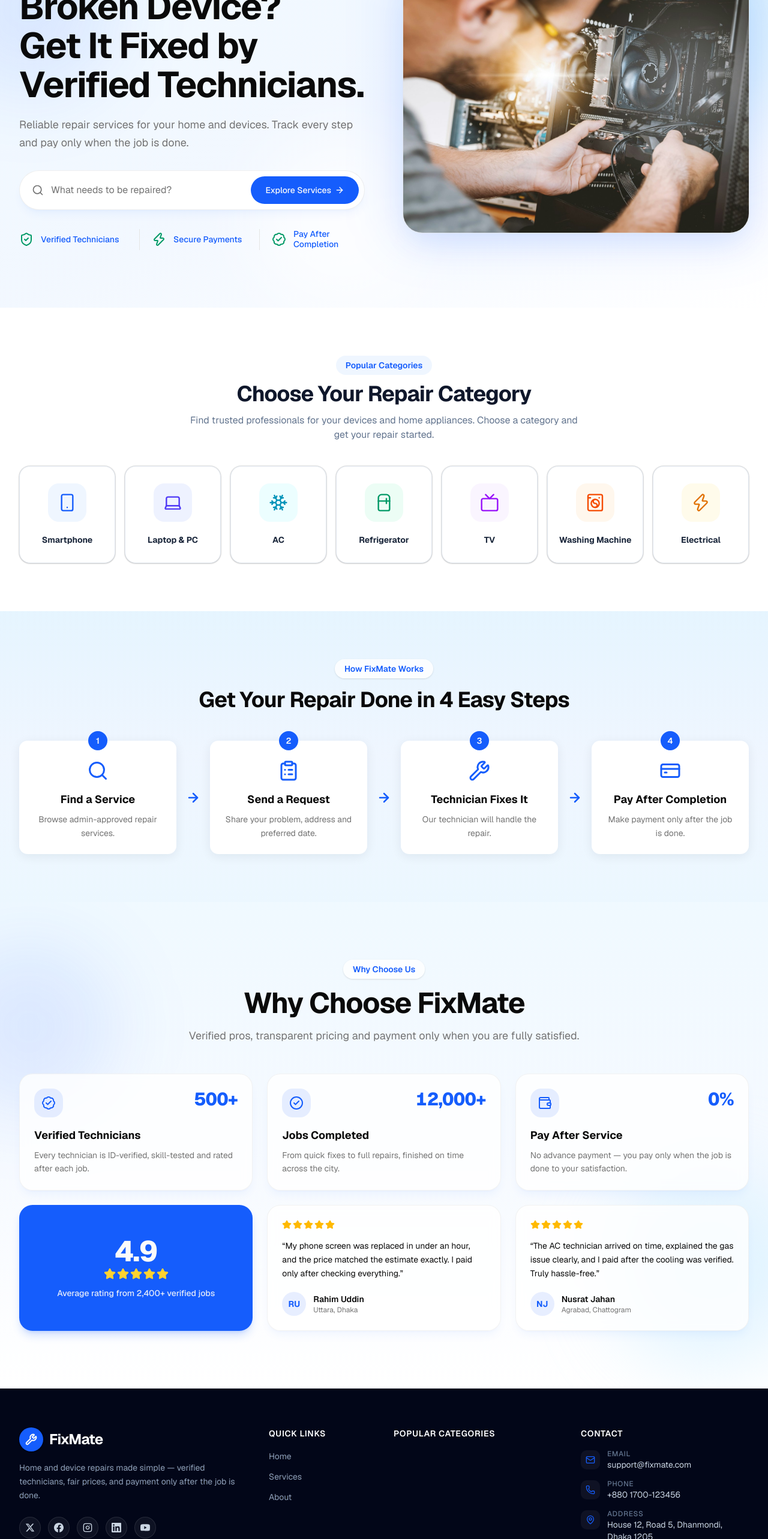
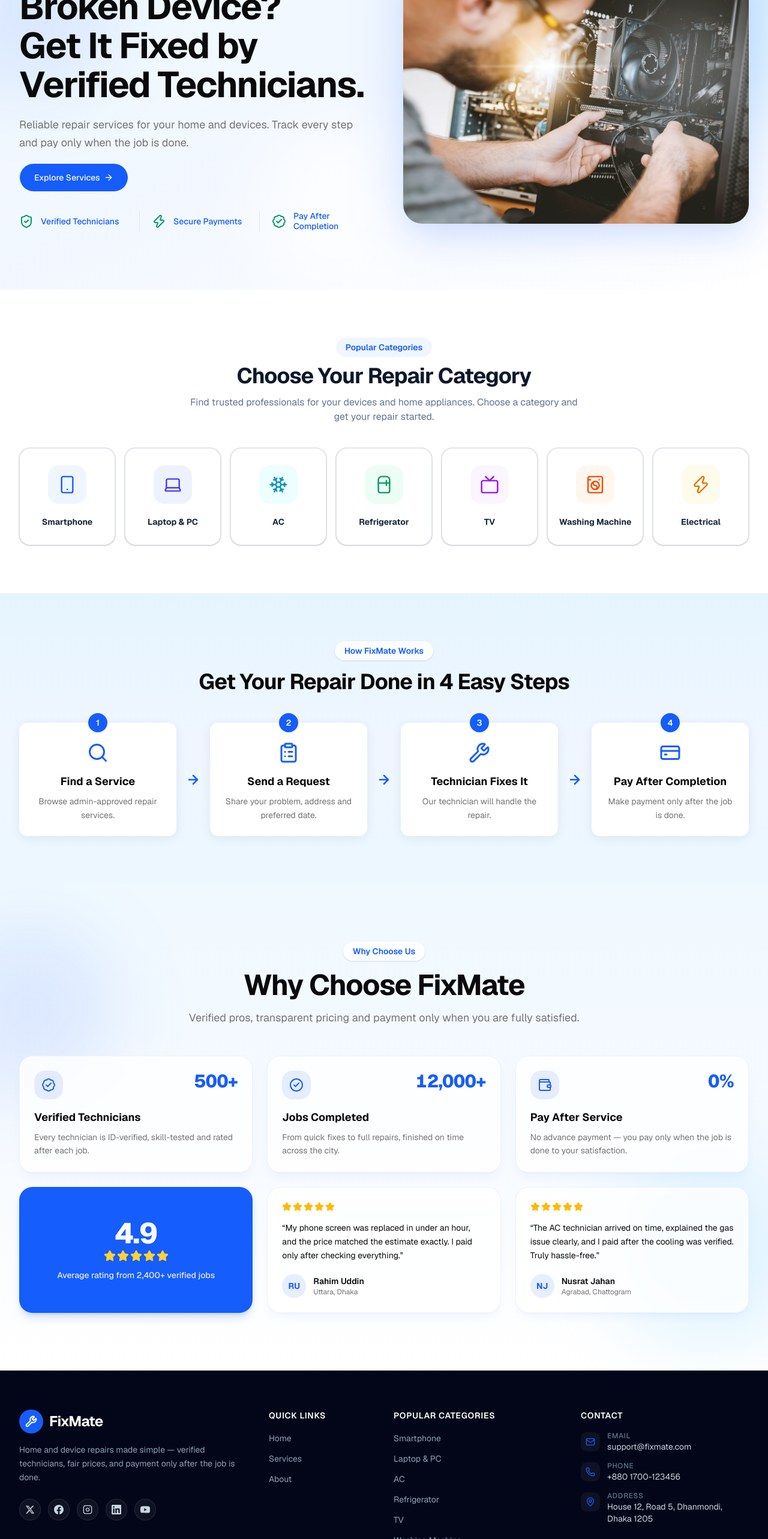
Before and after one commit to DevAbedHossain/fixmate-client-project, a Next.js app: page / in a window 1280 px wide. Shown: the part 234-2800 px from the top of the page at 60% size. Built offline with nearby package versions, Linux system fonts and the light colour scheme.

Commit message:
footer popular category item show

```diff
--- /dev/null
+++ b/src/app/(author)/sign-in/page.tsx
@@ -0,0 +1,11 @@
+import React from 'react';
+
+const SignInPage = () => {
+    return (
+        <div>
+            sign in
+        </div>
+    );
+};
+
+export default SignInPage;
--- /dev/null
+++ b/src/app/(author)/sign-up/page.tsx
@@ -0,0 +1,11 @@
+
+
+const SignUpPage = () => {
+    return (
+        <div>
+            sign Up
+        </div>
+    );
+};
+
+export default SignUpPage;
--- a/src/app/page.tsx
+++ b/src/app/page.tsx
@@ -1,6 +1,6 @@
 import HeroSection from "@/components/homepage/HeroSection";
 import HowItWorks from "@/components/homepage/HowItWorks";
-import PopularCategories from "@/components/homepage/PopularCatagories";
+import PopularCategories from "@/components/homepage/PopularCategories";
 import WhyChoosUs from "@/components/homepage/WhyChoosUs";
 
 export default function Home() {
--- a/src/components/homepage/HeroSection.tsx
+++ b/src/components/homepage/HeroSection.tsx
@@ -1,7 +1,8 @@
 import Image from "next/image";
-import { ArrowRight, BadgeCheck, Search, ShieldCheck, Zap } from "lucide-react";
+import { ArrowRight, BadgeCheck, ShieldCheck, Zap } from "lucide-react";
 
 import { Button } from "@/components/ui/button";
+import Link from "next/link";
 
 const features = [
   {
@@ -47,36 +48,16 @@ const HeroSection = () => {
             step and pay only when the job is done.
           </p>
 
-          <form
-            action="/services"
-            role="search"
-            className="mt-8 flex w-full max-w-xl flex-col gap-2 rounded-2xl border border-border/60 bg-background p-2 shadow-lg shadow-brand/5 sm:flex-row sm:items-center sm:rounded-full"
-          >
-            <label htmlFor="hero-search" className="sr-only">
-              What needs to be repaired?
-            </label>
-            <div className="flex flex-1 items-center gap-3 pl-3">
-              <Search
-                className="size-5 shrink-0 text-muted-foreground"
-                aria-hidden="true"
-              />
-              <input
-                id="hero-search"
-                name="q"
-                type="search"
-                placeholder="What needs to be repaired?"
-                className="h-11 w-full min-w-0 bg-transparent text-sm outline-none placeholder:text-muted-foreground sm:text-base"
-              />
-            </div>
+          <Link href="/services">
             <Button
-              type="submit"
+              type="button"
               size="lg"
-              className="h-12 w-full rounded-xl bg-brand px-6 text-brand-foreground hover:bg-brand/90 sm:w-auto sm:rounded-full"
+              className="mt-5 cursor-pointer h-12 w-full rounded-xl bg-brand px-6 text-brand-foreground hover:bg-brand/90 sm:w-auto sm:rounded-full"
             >
               Explore Services
               <ArrowRight className="size-4" aria-hidden="true" />
             </Button>
-          </form>
+          </Link>
 
           <ul className="mt-8 grid grid-cols-1 gap-4 sm:grid-cols-3 sm:gap-6">
             {features.map((feature) => {
--- a/src/components/homepage/PopularCatagories.tsx
+++ b/src/components/homepage/PopularCategories.tsx
@@ -1,65 +1,14 @@
 
 import Link from "next/link";
-import {
-    Smartphone,
-    Laptop,
-    Snowflake,
-    Refrigerator,
-    Tv,
-    WashingMachine,
-    Zap,
-    ArrowUpRight,
-} from "lucide-react";
+
 
 import {
     Card,
     CardContent,
 } from "@/components/ui/card";
+import { categoriesData } from "@/lib/globalshare/Category";
 
-const categories = [
-    {
-        name: "Smartphone",
-        icon: Smartphone,
-        color: "bg-blue-50 text-blue-600",
-        slug: "Smartphone",
-    },
-    {
-        name: "Laptop & PC",
-        icon: Laptop,
-        color: "bg-indigo-50 text-indigo-600",
-        slug: "Laptop & PC",
-    },
-    {
-        name: "AC",
-        icon: Snowflake,
-        color: "bg-cyan-50 text-cyan-600",
-        slug: "AC",
-    },
-    {
-        name: "Refrigerator",
-        icon: Refrigerator,
-        color: "bg-emerald-50 text-emerald-600",
-        slug: "Refrigerator",
-    },
-    {
-        name: "TV",
-        icon: Tv,
-        color: "bg-purple-50 text-purple-600",
-        slug: "TV",
-    },
-    {
-        name: "Washing Machine",
-        icon: WashingMachine,
-        color: "bg-orange-50 text-orange-600",
-        slug: "Washing Machine",
-    },
-    {
-        name: "Electrical",
-        icon: Zap,
-        color: "bg-amber-50 text-amber-600",
-        slug: "Electrical",
-    },
-];
+const categories = categoriesData;
 
 const PopularCategories = () => {
     return (
--- a/src/components/shared/Footer.tsx
+++ b/src/components/shared/Footer.tsx
@@ -1,5 +1,6 @@
 import Link from "next/link";
 import { Mail, MapPin, Phone, Wrench } from "lucide-react";
+import { categoriesData } from "@/lib/globalshare/Category";
 
 type IconProps = { className?: string };
 
@@ -89,6 +90,8 @@ const contactInfo = [
   },
 ] as const;
 
+const categories = categoriesData;
+
 const linkClass =
   "text-sm text-slate-400 transition-colors hover:text-white focus-visible:outline-2 focus-visible:outline-offset-2 focus-visible:outline-brand";
 
@@ -156,7 +159,13 @@ const Footer = () => {
               Popular Categories
             </h2>
             <ul className="mt-4 grid grid-cols-2 gap-x-4 gap-y-2.5 lg:grid-cols-1">
-
+              {categories.map((link) => (
+                <li key={link.slug}>
+                  <Link href={`/services?category=${link.slug}`} className={linkClass}>
+                    {link.name}
+                  </Link>
+                </li>
+              ))}
             </ul>
           </nav>
 
--- /dev/null
+++ b/src/lib/globalshare/Category.ts
@@ -0,0 +1,46 @@
+import { Laptop, Refrigerator, Smartphone, Snowflake, Tv, WashingMachine, Zap } from "lucide-react";
+
+export const categoriesData = [
+    {
+        name: "Smartphone",
+        icon: Smartphone,
+        color: "bg-blue-50 text-blue-600",
+        slug: "Smartphone",
+    },
+    {
+        name: "Laptop & PC",
+        icon: Laptop,
+        color: "bg-indigo-50 text-indigo-600",
+        slug: "Laptop & PC",
+    },
+    {
+        name: "AC",
+        icon: Snowflake,
+        color: "bg-cyan-50 text-cyan-600",
+        slug: "AC",
+    },
+    {
+        name: "Refrigerator",
+        icon: Refrigerator,
+        color: "bg-emerald-50 text-emerald-600",
+        slug: "Refrigerator",
+    },
+    {
+        name: "TV",
+        icon: Tv,
+        color: "bg-purple-50 text-purple-600",
+        slug: "TV",
+    },
+    {
+        name: "Washing Machine",
+        icon: WashingMachine,
+        color: "bg-orange-50 text-orange-600",
+        slug: "Washing Machine",
+    },
+    {
+        name: "Electrical",
+        icon: Zap,
+        color: "bg-amber-50 text-amber-600",
+        slug: "Electrical",
+    },
+];
--- /dev/null
+++ b/src/types/Categories.ts
@@ -0,0 +1,6 @@
+export interface ICategory {
+    name: string,
+    icon: string,
+    color: string,
+    slug: string,
+}
```
Also changed, not shown: 1 other file (tests, documents, lock files or other folders).
